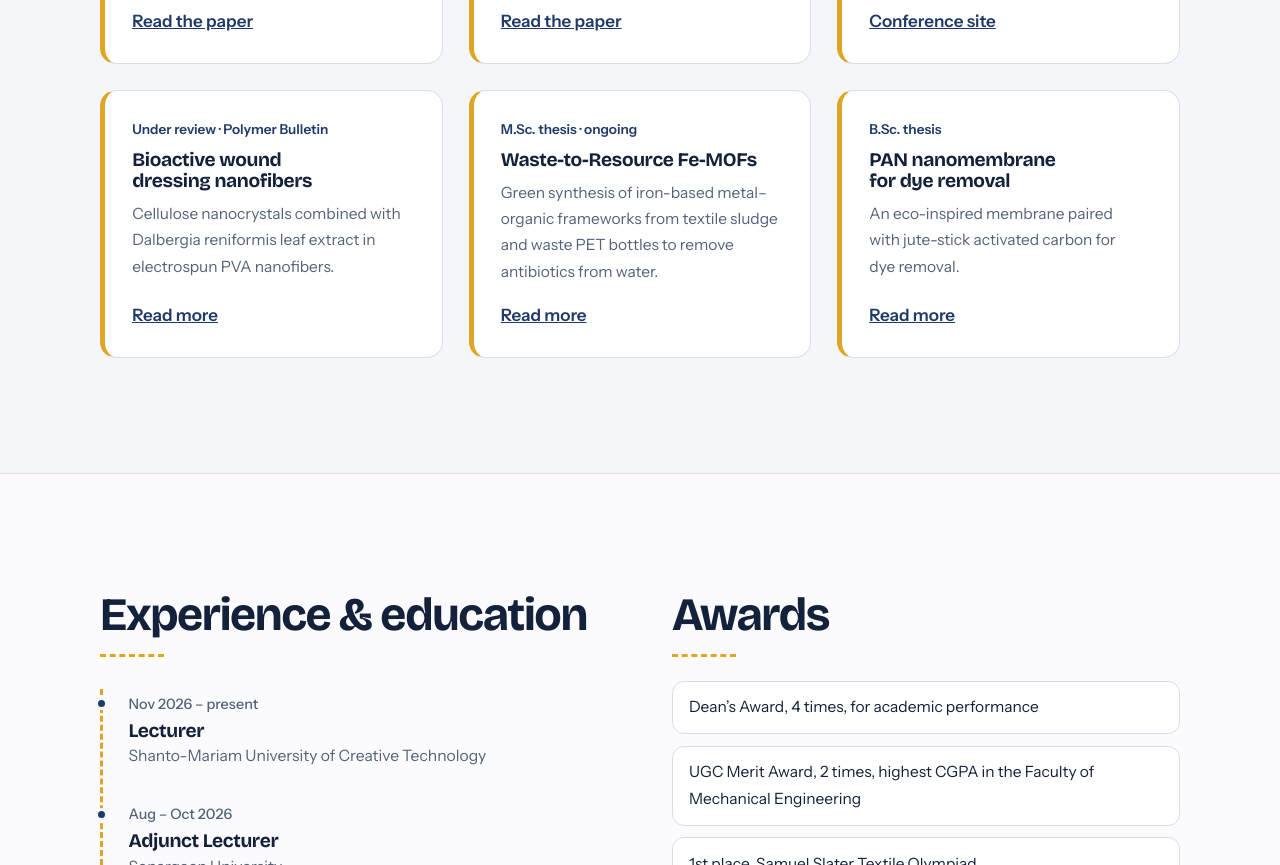
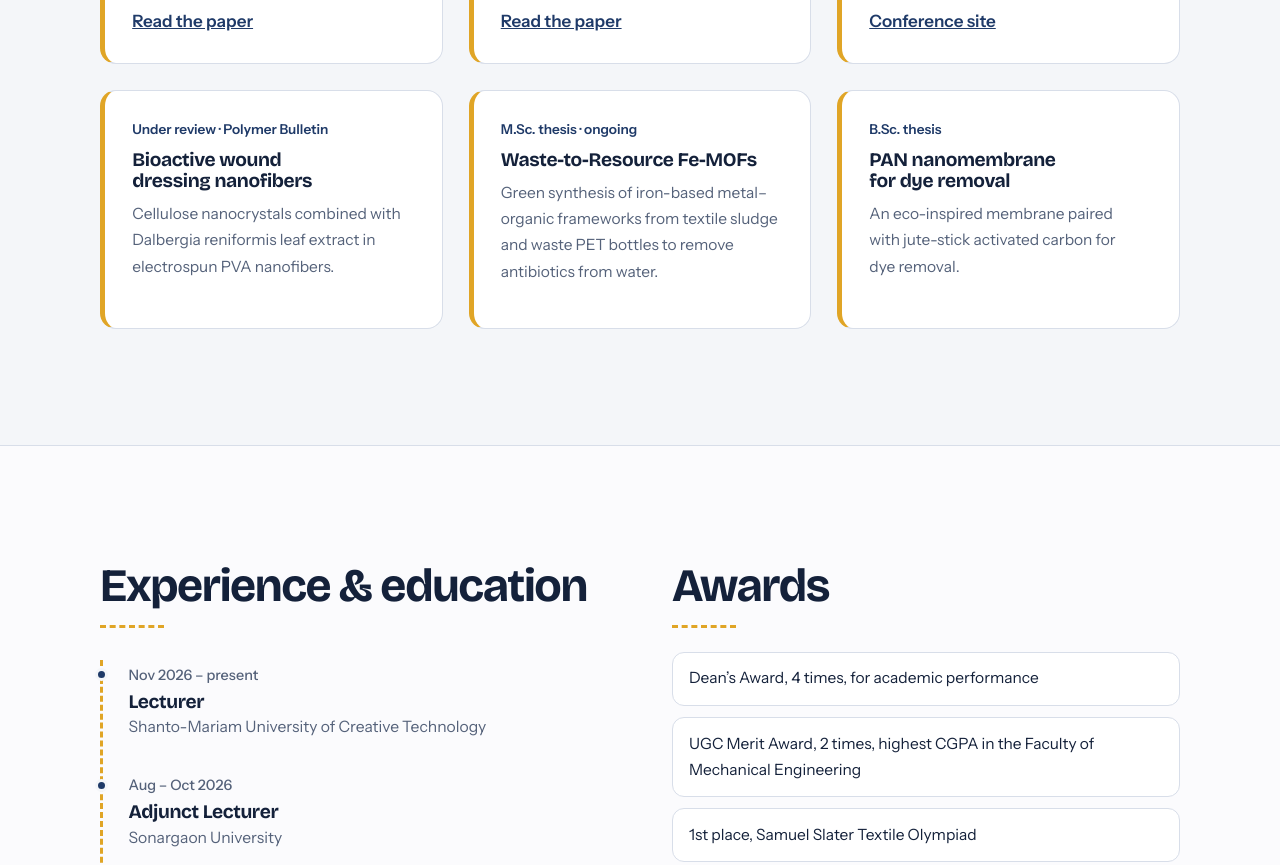
Before and after one commit to likunuzzaman/likunuzzaman.github.io, a plain HTML site: page index.html in a window 1280 px wide. Shown: the part 3232-4097 px from the top of the page. Drawn offline with nearby package versions, Linux system fonts and the light colour scheme.

Commit message:
Add files via upload

```diff
--- a/index.html
+++ b/index.html
@@ -316,9 +316,9 @@ header.scrolled .nav{height:58px}
     <article class="proj" data-c="pub"><span class="tag">Journal article · AATCC Journal of Research 2025, 12(6)</span><h3>Circular textiles: garment waste into bag mats</h3><p>Post-consumer garment waste was mechanically recycled to fibers, blended 50:50 with polyester, carded and heat-pressed into mats, then sewn into a prototype bag.</p><ul class="metrics"><li>29.12 N breaking force</li><li>23.96% elongation</li><li>13.79 µm fiber diameter</li></ul><p class="doi">doi:10.1177/24723444251392643</p><a href="https://doi.org/10.1177/24723444251392643" target="_blank" rel="noopener">Read the paper</a></article>
     <article class="proj" data-c="pub"><span class="tag">Conference paper · SciEn Conference Series: Engineering 2025, 3, 143–146</span><h3>Cotton-nylon hybrid ring-spun yarn</h3><p>Cotton-nylon yarns at 80:20 and 90:10 blends in 16s to 40s counts, tested for evenness, imperfections, strength and elongation for stylish fabric.</p><ul class="metrics"><li>CSP up to 2694</li><li>RKM up to 16.35</li><li>90:10 is more even</li></ul><p class="doi">doi:10.38032/scse.2025.3.35</p><a href="https://doi.org/10.38032/scse.2025.3.35" target="_blank" rel="noopener">Read the paper</a></article>
     <article class="proj" data-c="conf"><span class="tag">ICMMPE 2026 · Paper ID 199</span><h3>Cotton-nylon-lycra yarn for stretch textiles</h3><p>Core-spun hybrid yarns with 40D and 70D lycra in 16s and 20s counts. Lycra raised maximum force and elongation, with a small loss in evenness and count strength product.</p><ul class="metrics"><li>Cotton-nylon 80:20</li><li>40D and 70D lycra</li><li>Lower hairiness</li></ul><a href="https://icmmpeduet.com/" target="_blank" rel="noopener">Conference site</a></article>
-    <article class="proj" data-c="pub" data-s="review"><span class="tag">Under review · Polymer Bulletin</span><h3>Bioactive wound dressing nanofibers</h3><p>Cellulose nanocrystals combined with Dalbergia reniformis leaf extract in electrospun PVA nanofibers.</p><a href="#">Read more</a></article>
-    <article class="proj" data-c="thesis"><span class="tag">M.Sc. thesis · ongoing</span><h3>Waste-to-Resource Fe-MOFs</h3><p>Green synthesis of iron-based metal–organic frameworks from textile sludge and waste PET bottles to remove antibiotics from water.</p><a href="#">Read more</a></article>
-    <article class="proj" data-c="thesis"><span class="tag">B.Sc. thesis</span><h3>PAN nanomembrane for dye removal</h3><p>An eco-inspired membrane paired with jute-stick activated carbon for dye removal.</p><a href="#">Read more</a></article>
+    <article class="proj" data-c="pub" data-s="review"><span class="tag">Under review · Polymer Bulletin</span><h3>Bioactive wound dressing nanofibers</h3><p>Cellulose nanocrystals combined with Dalbergia reniformis leaf extract in electrospun PVA nanofibers.</p></article>
+    <article class="proj" data-c="thesis"><span class="tag">M.Sc. thesis · ongoing</span><h3>Waste-to-Resource Fe-MOFs</h3><p>Green synthesis of iron-based metal–organic frameworks from textile sludge and waste PET bottles to remove antibiotics from water.</p></article>
+    <article class="proj" data-c="thesis"><span class="tag">B.Sc. thesis</span><h3>PAN nanomembrane for dye removal</h3><p>An eco-inspired membrane paired with jute-stick activated carbon for dye removal.</p></article>
   </div>
 </div></section>
 
@@ -353,7 +353,7 @@ header.scrolled .nav{height:58px}
     <p class="lead">Open to research collaborations, teaching opportunities and PhD supervision conversations.</p>
     <ul>
       <li>Email: <a href="mailto:Likunuzzaman110@gmail.com">Likunuzzaman110@gmail.com</a></li>
-      <li>Profiles: <a href="#">LinkedIn</a> · <a href="#">ResearchGate</a> · <a href="#">Google Scholar</a></li>
+      <li>Profiles: <a href="https://www.linkedin.com/in/likunuzzaman" target="_blank" rel="noopener">LinkedIn</a> · <a href="https://www.researchgate.net/profile/Md-Likunuzzaman" target="_blank" rel="noopener">ResearchGate</a> · <a href="https://scholar.google.com/citations?view_op=list_works&hl=en&user=heq2N2sAAAAJ" target="_blank" rel="noopener">Google Scholar</a></li>
     </ul>
   </div>
   <form id="form">
@@ -366,7 +366,7 @@ header.scrolled .nav{height:58px}
 </div></section>
 </main>
 
-<footer><div class="wrap">© <span id="yr"></span> Md. Likunuzzaman. Built with care in Bangladesh.</div></footer>
+<footer><div class="wrap"><p style="margin:0 0 .6rem"><a href="https://www.linkedin.com/in/likunuzzaman" target="_blank" rel="noopener" style="color:var(--indigo);font-weight:600">LinkedIn</a> · <a href="https://www.researchgate.net/profile/Md-Likunuzzaman" target="_blank" rel="noopener" style="color:var(--indigo);font-weight:600">ResearchGate</a> · <a href="https://scholar.google.com/citations?view_op=list_works&hl=en&user=heq2N2sAAAAJ" target="_blank" rel="noopener" style="color:var(--indigo);font-weight:600">Google Scholar</a></p>© <span id="yr"></span> Md. Likunuzzaman. Built with care in Bangladesh.</div></footer>
 
 <button class="top" id="top" aria-label="Back to top">↑</button>
 <script>
```
